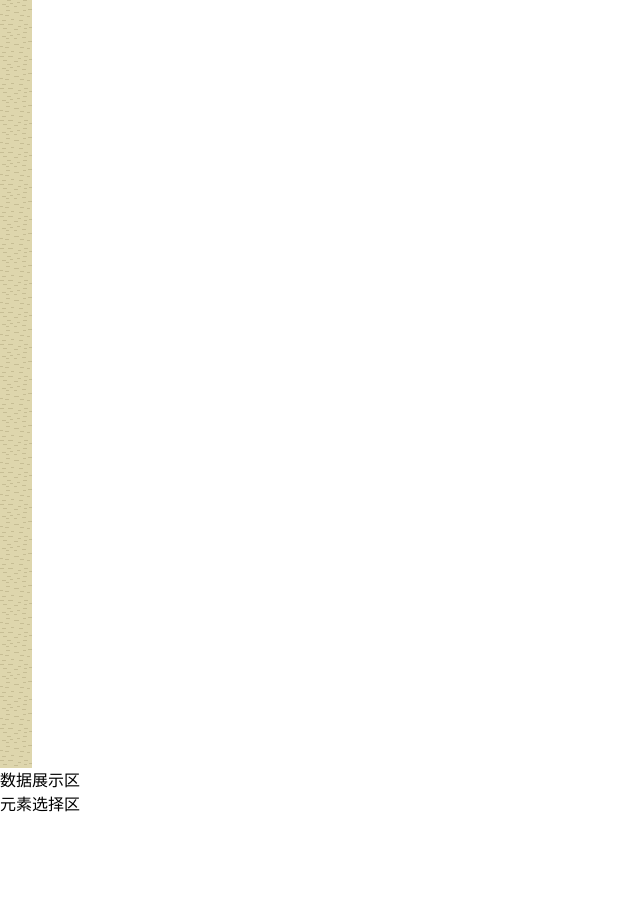
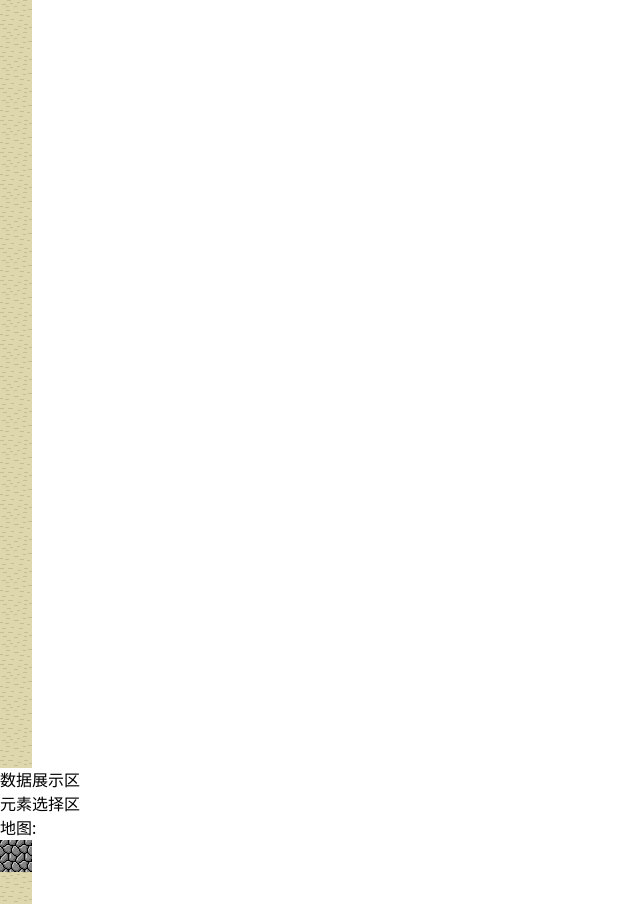
Before and after one commit to cuixiaorui/teach-sokoban, a Vue app: page /#/edit in a window 1280 px wide. Shown: the whole page, without its empty margins (0-640 px from the left). Before the commit the page ends 816 px from the top, so only its background shows below. Built offline with nearby package versions, Linux system fonts and the light colour scheme.

Commit message:
18-实现元素选择

```diff
--- /dev/null
+++ b/src/components/edit/EditElement.vue
@@ -0,0 +1,26 @@
+<template>
+  <div @click="handleClick">
+    <img :src="editElement.img" />
+  </div>
+</template>
+
+<script setup lang="ts">
+import {
+  useEditElementStore,
+  type EditElement,
+} from "@/store/edit/editElement";
+
+interface Props {
+  editElement: EditElement;
+}
+
+const { setCurrentSelectedEditElement } = useEditElementStore();
+
+const props = defineProps<Props>();
+
+function handleClick() {
+  setCurrentSelectedEditElement(props.editElement);
+}
+</script>
+
+<style scoped></style>
--- /dev/null
+++ b/src/components/edit/EditElementView.vue
@@ -0,0 +1,18 @@
+<template>
+  <div>
+    <h3>元素选择区</h3>
+
+    <div class="flex space-x-2 m-2">
+      <h4>地图:</h4>
+      <EditElement :edit-element="wallEditElement"></EditElement>
+      <EditElement :edit-element="floorEditElement"></EditElement>
+    </div>
+  </div>
+</template>
+
+<script setup lang="ts">
+import EditElement from "./EditElement.vue";
+import { wallEditElement, floorEditElement } from "@/store/edit/editElement";
+</script>
+
+<style scoped></style>
--- a/src/components/edit/MapBlock.vue
+++ b/src/components/edit/MapBlock.vue
@@ -13,6 +13,7 @@
 import { MapTile } from "@/store/map";
 import wallImg from "@/assets/wall.png";
 import floorImg from "@/assets/floor.png";
+import { useEditElementStore } from "@/store/edit/editElement";
 import { useMapEditStore } from "@/store/edit/mapEdit";
 
 interface Props {
@@ -21,11 +22,12 @@ interface Props {
 }
 
 const { map } = useMapEditStore();
+const { getCurrentSelectedEditElement } = useEditElementStore();
 
 const props = defineProps<Props>();
 
 function handleClick() {
-  map[props.y][props.x] = MapTile.WALL;
+  getCurrentSelectedEditElement().execute(props);
 }
 </script>
 
--- /dev/null
+++ b/src/store/edit/editElement.ts
@@ -0,0 +1,44 @@
+import { Position } from "@/composables/usePosition";
+import { defineStore } from "pinia";
+import { MapTile } from "../map";
+import { useMapEditStore } from "./mapEdit";
+import wallImg from "@/assets/wall.png";
+import floorImg from "@/assets/floor.png";
+
+export interface EditElement {
+  img: string;
+  execute: (position: Position) => void;
+}
+
+export const wallEditElement: EditElement = {
+  img: wallImg,
+  execute(position) {
+    const { map } = useMapEditStore();
+    map[position.y][position.x] = MapTile.WALL;
+  },
+};
+
+export const floorEditElement: EditElement = {
+  img: floorImg,
+  execute(position) {
+    const { map } = useMapEditStore();
+    map[position.y][position.x] = MapTile.FLOOR;
+  },
+};
+
+export const useEditElementStore = defineStore("edit-element", () => {
+  let currentSelectedEditElement: EditElement;
+
+  function getCurrentSelectedEditElement() {
+    return currentSelectedEditElement;
+  }
+
+  function setCurrentSelectedEditElement(editElement: EditElement) {
+    currentSelectedEditElement = editElement;
+  }
+
+  return {
+    getCurrentSelectedEditElement,
+    setCurrentSelectedEditElement,
+  };
+});
--- a/src/store/edit/mapEdit.ts
+++ b/src/store/edit/mapEdit.ts
@@ -1,5 +1,6 @@
 import { reactive } from "vue";
 import { defineStore } from "pinia";
+
 
 export const useMapEditStore = defineStore("map-edit", () => {
   const map = reactive([
@@ -9,6 +10,7 @@ export const useMapEditStore = defineStore("map-edit", () => {
     [2, 2, 2, 2, 2, 2],
   ]);
 
+
   return {
     map,
   };
--- a/src/view/Edit.vue
+++ b/src/view/Edit.vue
@@ -4,12 +4,13 @@
       <div class="w-4/6 bg-pink-400"><MapEdit></MapEdit></div>
       <div>数据展示区</div>
     </div>
-    <div>元素选择区</div>
+    <div><EditElementView></EditElementView></div>
   </div>
 </template>
 
 <script setup lang="ts">
 import MapEdit from "@/components/edit/MapEdit.vue";
+import EditElementView from "@/components/edit/EditElementView.vue";
 </script>
 
 <style scoped></style>
```
Also changed, not shown: 1 other file (tests, documents, lock files or other folders).
